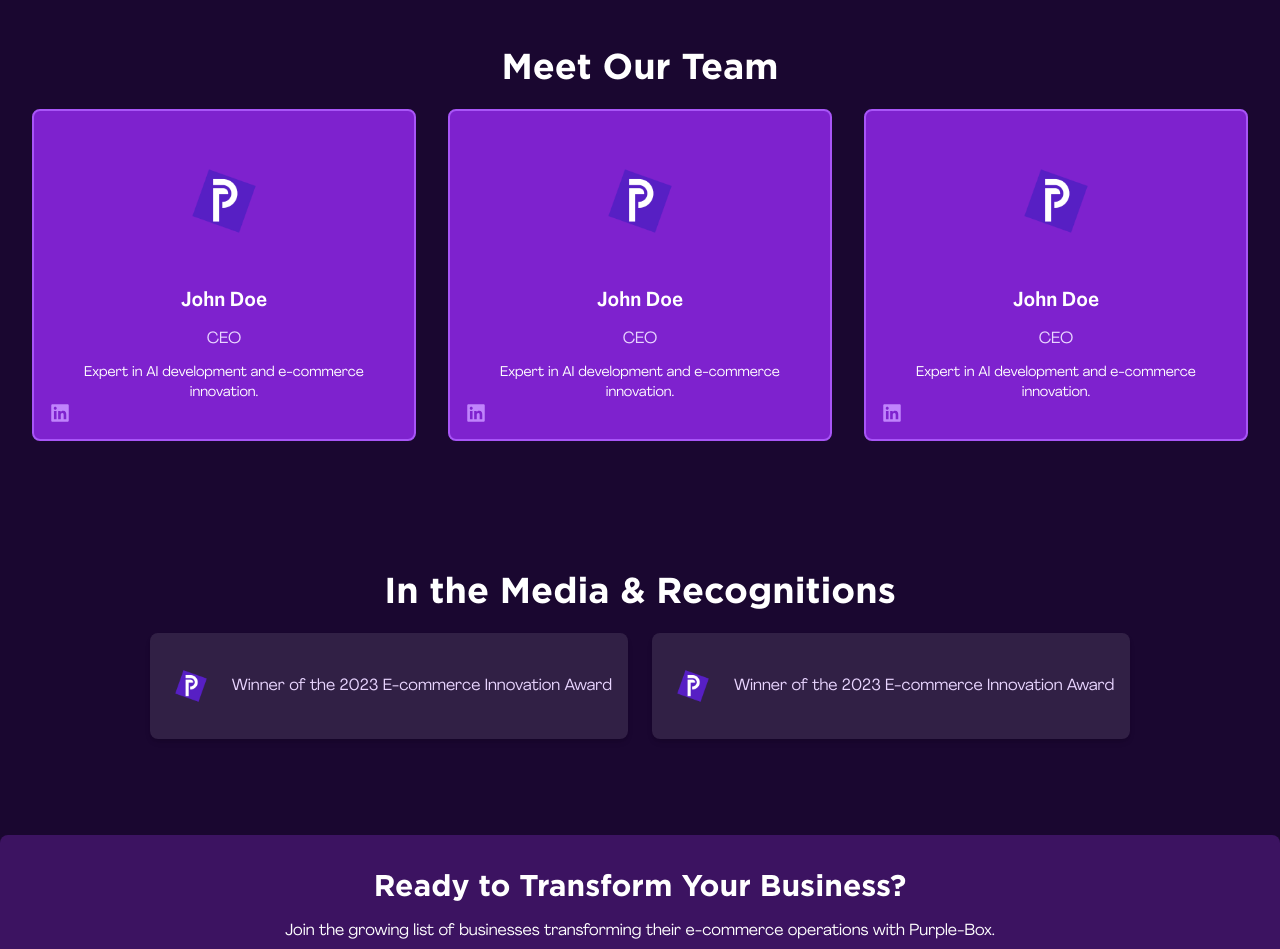
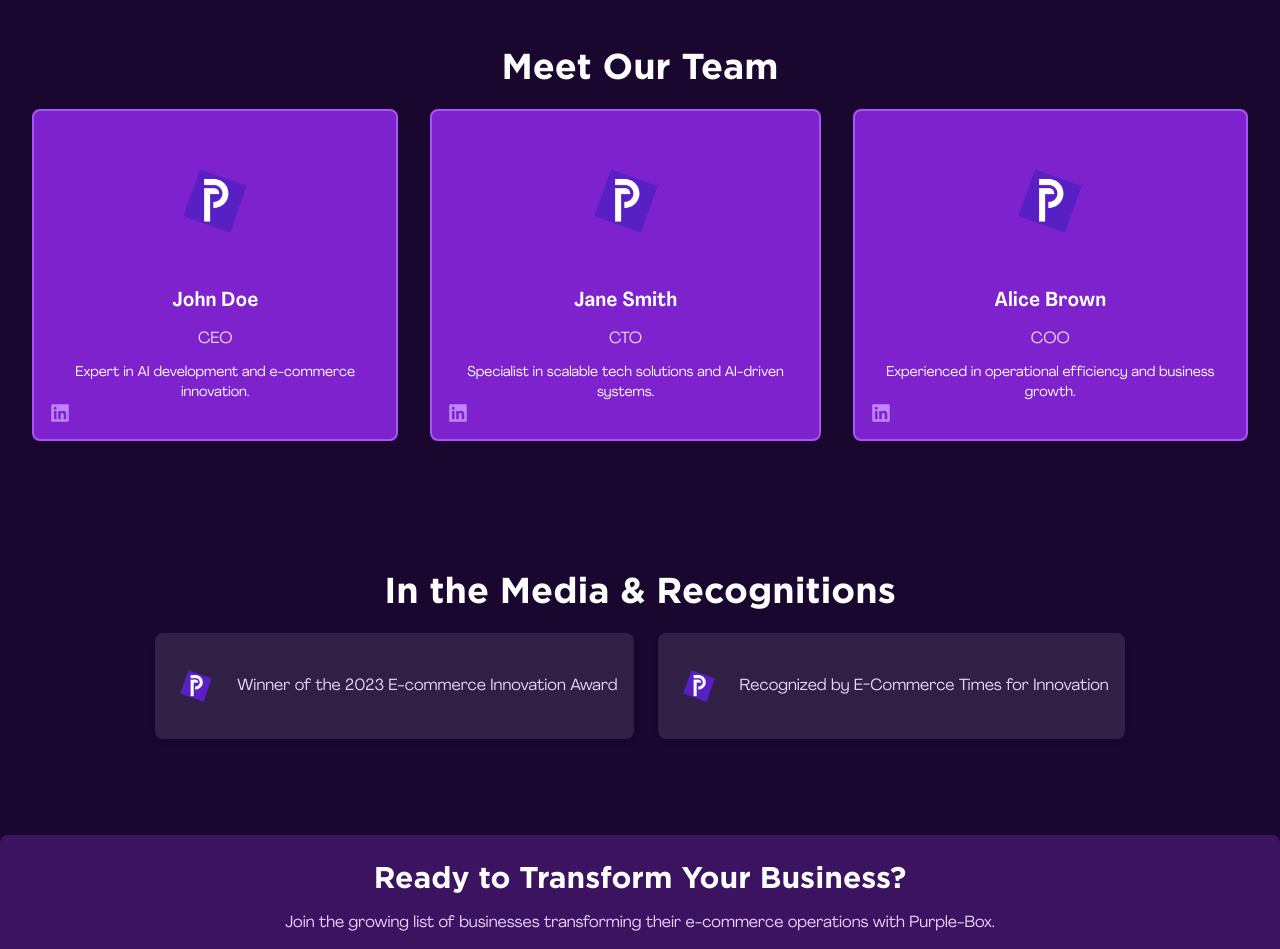
Before and after one commit to VooYee/Purple-Box, a Next.js app: page /about-us in a window 1280 px wide. Shown: the part 1848-2797 px from the top of the page. Built offline with nearby package versions, Linux system fonts and the light colour scheme.

Commit message:
feat: framer motion in about us

```diff
--- a/components/about-us/CallToAction.tsx
+++ b/components/about-us/CallToAction.tsx
@@ -1,16 +1,91 @@
-import React from 'react'
+'use client'
+
+// Library Import
+import React from 'react';
+import { motion, useAnimation } from 'framer-motion';
+import { useInView } from 'react-intersection-observer';
 
 const CallToAction = () => {
+  // Intersection Observer
+  const { ref, inView } = useInView({
+    triggerOnce: true,
+    threshold: 0.2,
+  });
+
+  // Framer Motion Animation Controls
+  const animationControls = useAnimation();
+
+  React.useEffect(() => {
+    if (inView) {
+      animationControls.start('visible');
+    }
+  }, [inView, animationControls]);
+
+  // Variants for animations
+  const containerVariants = {
+    hidden: { opacity: 0, y: 50 },
+    visible: {
+      opacity: 1,
+      y: 0,
+      transition: { duration: 0.8, staggerChildren: 0.2 },
+    },
+  };
+
+  const buttonVariants = {
+    hidden: { opacity: 0, scale: 0.9 },
+    visible: { opacity: 1, scale: 1, transition: { duration: 0.8 } },
+  };
+
   return (
-    <div className="text-center space-y-4 bg-[#3c1361] rounded-lg wrapper shadow-xl">
-      <h2 className="text-3xl font-bold font-gotham">Ready to Transform Your Business?</h2>
-      <p>Join the growing list of businesses transforming their e-commerce operations with Purple-Box.</p>
-      <div className="flex justify-center space-x-4">
-        <a href="/services" className="bg-purple-600 text-white px-4 py-2 rounded hover:bg-purple-700">Explore Our Services</a>
-        <a href="/schedule-demo" className="border border-purple-400 text-purple-400 px-4 py-2 rounded hover:bg-purple-400 hover:text-white">Schedule a Demo</a>
-      </div>
-    </div>
-  )
-}
+    <motion.div
+      ref={ref} // Ref untuk Intersection Observer
+      className="text-center space-y-4 bg-[#3c1361] rounded-lg wrapper shadow-xl p-6"
+      initial="hidden"
+      animate={animationControls}
+      variants={containerVariants}
+    >
+      {/* Animated Title */}
+      <motion.h2
+        className="text-3xl font-bold font-gotham"
+        variants={buttonVariants}
+      >
+        Ready to Transform Your Business?
+      </motion.h2>
 
-export default CallToAction
+      {/* Animated Text */}
+      <motion.p
+        className="text-purple-200"
+        variants={buttonVariants}
+      >
+        Join the growing list of businesses transforming their e-commerce operations with Purple-Box.
+      </motion.p>
+
+      {/* Animated Buttons */}
+      <motion.div
+        className="flex justify-center space-x-4"
+        variants={containerVariants}
+      >
+        <motion.a
+          href="/services"
+          className="bg-purple-600 text-white px-4 py-2 rounded hover:bg-purple-700"
+          variants={buttonVariants}
+          whileHover={{ scale: 1.05 }}
+          whileTap={{ scale: 0.95 }}
+        >
+          Explore Our Services
+        </motion.a>
+        <motion.a
+          href="/schedule-demo"
+          className="border border-purple-400 text-purple-400 px-4 py-2 rounded hover:bg-purple-400 hover:text-white"
+          variants={buttonVariants}
+          whileHover={{ scale: 1.05 }}
+          whileTap={{ scale: 0.95 }}
+        >
+          Schedule a Demo
+        </motion.a>
+      </motion.div>
+    </motion.div>
+  );
+};
+
+export default CallToAction;
--- a/components/about-us/CoreValues.tsx
+++ b/components/about-us/CoreValues.tsx
@@ -1,33 +1,91 @@
+'use client'
+
 // Library Import
-import React from 'react'
+import React from 'react';
+import { motion, useAnimation } from 'framer-motion';
+import { useInView } from 'react-intersection-observer';
 
 // Components Import
-import GradientWrapper from '../GradientWrapper'
+import GradientWrapper from '../GradientWrapper';
 
 const CoreValues = () => {
+  // Intersection Observer
+  const { ref, inView } = useInView({
+    triggerOnce: true,
+    threshold: 0.2,
+  });
+
+  // Framer Motion Animation Controls
+  const animationControls = useAnimation();
+
+  React.useEffect(() => {
+    if (inView) {
+      animationControls.start('visible');
+    }
+  }, [inView, animationControls]);
+
+  // Variants for animations
+  const containerVariants = {
+    hidden: { opacity: 0, y: 50 },
+    visible: {
+      opacity: 1,
+      y: 0,
+      transition: { duration: 0.8, staggerChildren: 0.2 },
+    },
+  };
+
+  const cardVariants = {
+    hidden: { opacity: 0, scale: 0.9 },
+    visible: { opacity: 1, scale: 1, transition: { duration: 0.8 } },
+  };
+
   return (
-    <div className="wrapper space-y-6">
-      <h2 className="text-4xl font-bold text-center font-gotham">Our Core Values</h2>
-      <div className="grid grid-cols-1 sm:grid-cols-2 md:grid-cols-4 gap-6">
+    <motion.div
+      ref={ref} // Ref untuk Intersection Observer
+      className="wrapper space-y-6"
+      initial="hidden"
+      animate={animationControls}
+      variants={containerVariants}
+    >
+      {/* Animated Title */}
+      <motion.h2
+        className="text-4xl font-bold text-center font-gotham"
+        variants={cardVariants}
+      >
+        Our Core Values
+      </motion.h2>
+
+      {/* Animated Core Values Grid */}
+      <motion.div
+        className="grid grid-cols-1 sm:grid-cols-2 md:grid-cols-4 gap-6"
+        variants={containerVariants}
+      >
         {[
-          { title: "Efficient", desc: "We believe in delivering solutions that maximize productivity and reduce overhead." },
-          { title: "Scalable", desc: "Our technology is designed to grow with our clients effortlessly." },
-          { title: "Innovative", desc: "Innovation is at the heart of what we do." },
-          { title: "Empowering", desc: "We empower clients by providing tools that drive success." }
+          { title: 'Efficient', desc: 'We believe in delivering solutions that maximize productivity and reduce overhead.' },
+          { title: 'Scalable', desc: 'Our technology is designed to grow with our clients effortlessly.' },
+          { title: 'Innovative', desc: 'Innovation is at the heart of what we do.' },
+          { title: 'Empowering', desc: 'We empower clients by providing tools that drive success.' },
         ].map((value, index) => (
-          <GradientWrapper
+          <motion.div
             key={index}
-            classNameWrapper='rounded-xl'
-            classNameContent='rounded-xl w-full flex flex-col items-center justify-center p-6 space-y-4 text-center bg-purple-900'
-            useShadow={true}
+            className="rounded-xl"
+            variants={cardVariants}
+            whileHover={{ scale: 1.05 }}
+            whileTap={{ scale: 0.95 }}
           >
-            <h3 className="text-2xl font-semibold">{value.title}</h3>
-            <p className="text-sm text-purple-200">{value.desc}</p>
-          </GradientWrapper>
+            <GradientWrapper
+              classNameWrapper="rounded-xl"
+              classNameContent="rounded-xl w-full flex flex-col items-center justify-center p-6 space-y-4 text-center bg-purple-900"
+              useShadow={true}
+            >
+              <h3 className="text-2xl font-semibold">{value.title}</h3>
+              <p className="text-sm text-purple-200">{value.desc}</p>
+            </GradientWrapper>
+          </motion.div>
         ))}
-      </div>
-    </div>
-  )
-}
+      </motion.div>
+    </motion.div>
+  );
+};
 
-export default CoreValues
+export default CoreValues;
--- a/components/about-us/MediaAndAwards.tsx
+++ b/components/about-us/MediaAndAwards.tsx
@@ -1,26 +1,84 @@
+'use client'
+
 // Library Import
-import React from 'react'
-import Image from 'next/image'
+import React from 'react';
+import Image from 'next/image';
+import { motion, useAnimation } from 'framer-motion';
+import { useInView } from 'react-intersection-observer';
 
 // Assets Import
 import AwardIcon from '@/public/Purple-Box-Logo.png';
 
 const MediaAndAwards = () => {
+  // Intersection Observer
+  const { ref, inView } = useInView({
+    triggerOnce: true,
+    threshold: 0.2,
+  });
+
+  // Framer Motion Animation Controls
+  const animationControls = useAnimation();
+
+  React.useEffect(() => {
+    if (inView) {
+      animationControls.start('visible');
+    }
+  }, [inView, animationControls]);
+
+  // Variants for animations
+  const containerVariants = {
+    hidden: { opacity: 0, y: 50 },
+    visible: {
+      opacity: 1,
+      y: 0,
+      transition: { duration: 0.8, staggerChildren: 0.2 },
+    },
+  };
+
+  const cardVariants = {
+    hidden: { opacity: 0, scale: 0.9 },
+    visible: { opacity: 1, scale: 1, transition: { duration: 0.8 } },
+  };
+
   return (
-    <div className="space-y-6 text-center wrapper">
-        <h2 className="text-4xl font-bold font-gotham">In the Media & Recognitions</h2>
-        <div className="flex justify-center gap-6">
-          {[{ logo: AwardIcon, text: "Winner of the 2023 E-commerce Innovation Award" },
-            { logo: AwardIcon, text: "Winner of the 2023 E-commerce Innovation Award" }
-          ].map((award, index) => (
-            <div key={index} className="p-4 bg-white/10 rounded-lg shadow-md flex items-center space-x-4">
-              <Image src={award.logo} alt="Award Icon" width={50} height={50} />
-              <p className="text-purple-200">{award.text}</p>
-            </div>
-          ))}
-        </div>
-      </div>
-  )
-}
+    <motion.div
+      ref={ref} // Ref untuk Intersection Observer
+      className="space-y-6 text-center wrapper"
+      initial="hidden"
+      animate={animationControls}
+      variants={containerVariants}
+    >
+      {/* Animated Title */}
+      <motion.h2
+        className="text-4xl font-bold font-gotham"
+        variants={cardVariants}
+      >
+        In the Media & Recognitions
+      </motion.h2>
 
-export default MediaAndAwards
+      {/* Animated Awards */}
+      <motion.div
+        className="flex justify-center gap-6"
+        variants={containerVariants}
+      >
+        {[
+          { logo: AwardIcon, text: 'Winner of the 2023 E-commerce Innovation Award' },
+          { logo: AwardIcon, text: 'Recognized by E-Commerce Times for Innovation' },
+        ].map((award, index) => (
+          <motion.div
+            key={index}
+            className="p-4 bg-white/10 rounded-lg shadow-md flex items-center space-x-4"
+            variants={cardVariants}
+            whileHover={{ scale: 1.05 }}
+            whileTap={{ scale: 0.95 }}
+          >
+            <Image src={award.logo} alt="Award Icon" width={50} height={50} />
+            <p className="text-purple-200">{award.text}</p>
+          </motion.div>
+        ))}
+      </motion.div>
+    </motion.div>
+  );
+};
+
+export default MediaAndAwards;
--- a/components/about-us/OurStory.tsx
+++ b/components/about-us/OurStory.tsx
@@ -1,19 +1,79 @@
+'use client'
+
 // Library Import
-import React from 'react'
-import Image from 'next/image'
+import React from 'react';
+import Image from 'next/image';
+import { motion, useAnimation } from 'framer-motion';
+import { useInView } from 'react-intersection-observer';
 
 // Assets Import
-import TempImg from '@/public/Purple-Box-Logo.png'
+import TempImg from '@/public/Purple-Box-Logo.png';
 
 const OurStory = () => {
+  // Intersection Observer
+  const { ref, inView } = useInView({
+    triggerOnce: true,
+    threshold: 0.2,
+  });
+
+  // Framer Motion Animation Controls
+  const animationControls = useAnimation();
+
+  React.useEffect(() => {
+    if (inView) {
+      animationControls.start('visible');
+    }
+  }, [inView, animationControls]);
+
+  // Variants for animations
+  const containerVariants = {
+    hidden: { opacity: 0, y: 50 },
+    visible: {
+      opacity: 1,
+      y: 0,
+      transition: { duration: 0.8, staggerChildren: 0.2 },
+    },
+  };
+
+  const textVariants = {
+    hidden: { opacity: 0, x: -30 },
+    visible: { opacity: 1, x: 0, transition: { duration: 0.8 } },
+  };
+
+  const imageVariants = {
+    hidden: { opacity: 0, x: 30 },
+    visible: { opacity: 1, x: 0, transition: { duration: 0.8 } },
+  };
+
   return (
-    <div className=" wrapper text-center space-y-6">
-      <h2 className="text-4xl font-gotham font-bold text-center">Our <span className='text-gradient'>Story</span></h2>
+    <motion.div
+      ref={ref} // Ref untuk Intersection Observer
+      className="wrapper text-center space-y-6"
+      initial="hidden"
+      animate={animationControls}
+      variants={containerVariants}
+    >
+      {/* Animated Title */}
+      <motion.h2
+        className="text-4xl font-gotham font-bold text-center"
+        variants={textVariants}
+      >
+        Our <span className="text-gradient">Story</span>
+      </motion.h2>
+
+      {/* Animated Content */}
       <div className="space-y-4">
-        <div className='w-full flex justify-between gap-x-12 items-center'>
-          <p className='max-w-2xl text-start'>
+        <motion.div
+          className="w-full flex justify-between gap-x-12 items-center"
+          variants={containerVariants}
+        >
+          <motion.p
+            className="max-w-2xl text-start"
+            variants={textVariants}
+          >
             Purple-Box was born out of a desire to simplify and enhance e-commerce operations for businesses of all sizes. Our founders, a group of passionate AI developers and e-commerce veterans, recognized a common challenge: the need for smart, automated solutions to handle customer acquisition and support in a digital-first world.
-          </p>
+          </motion.p>
+          <motion.div variants={imageVariants}>
             <Image
               src={TempImg}
               alt="Purple Box Logo"
@@ -21,8 +81,14 @@ const OurStory = () => {
               height={250}
               className="rounded-full"
             />
-        </div>
-        <div className='w-full flex justify-between gap-x-12 items-center'>
+          </motion.div>
+        </motion.div>
+
+        <motion.div
+          className="w-full flex justify-between gap-x-12 items-center"
+          variants={containerVariants}
+        >
+          <motion.div variants={imageVariants}>
             <Image
               src={TempImg}
               alt="Purple Box Logo"
@@ -30,13 +96,17 @@ const OurStory = () => {
               height={250}
               className="rounded-full"
             />
-          <p className='max-w-2xl text-end'>
+          </motion.div>
+          <motion.p
+            className="max-w-2xl text-end"
+            variants={textVariants}
+          >
             Since our inception, we have grown from a small startup into a leading AI solutions provider, trusted by businesses across Europe and North America. With every step forward, we’ve expanded our capabilities, refined our technology, and continued to innovate to meet the evolving needs of our clients.
-          </p>
+          </motion.p>
+        </motion.div>
       </div>
-      </div>
-    </div>
-  )
-}
+    </motion.div>
+  );
+};
 
-export default OurStory
+export default OurStory;
--- a/components/about-us/TeamIntroduction.tsx
+++ b/components/about-us/TeamIntroduction.tsx
@@ -1,33 +1,99 @@
+'use client'
+
 // Library Import
-import React from 'react'
-import Image from 'next/image'
+import React from 'react';
+import Image from 'next/image';
+import { motion, useAnimation } from 'framer-motion';
+import { useInView } from 'react-intersection-observer';
 
 // Asset Import
-import TempImg from '@/public/Purple-Box-Logo.png'
+import TempImg from '@/public/Purple-Box-Logo.png';
 
 // Icon Import
 import { FaLinkedin } from 'react-icons/fa';
 
 const TeamIntroduction = () => {
+  // Intersection Observer
+  const { ref, inView } = useInView({
+    triggerOnce: true,
+    threshold: 0.2,
+  });
+
+  // Framer Motion Animation Controls
+  const animationControls = useAnimation();
+
+  React.useEffect(() => {
+    if (inView) {
+      animationControls.start('visible');
+    }
+  }, [inView, animationControls]);
+
+  // Variants for animations
+  const containerVariants = {
+    hidden: { opacity: 0, y: 50 },
+    visible: {
+      opacity: 1,
+      y: 0,
+      transition: { duration: 0.8, staggerChildren: 0.2 },
+    },
+  };
+
+  const cardVariants = {
+    hidden: { opacity: 0, scale: 0.9 },
+    visible: { opacity: 1, scale: 1, transition: { duration: 0.8 } },
+  };
+
   return (
-    <div className="wrapper space-y-6">
-        <h2 className="text-4xl font-bold text-center font-gotham">Meet Our Team</h2>
-        <div className="flex justify-center gap-8">
-          {[{ name: "John Doe", title: "CEO", bio: "Expert in AI development and e-commerce innovation." },
-            { name: "John Doe", title: "CEO", bio: "Expert in AI development and e-commerce innovation." },
-            { name: "John Doe", title: "CEO", bio: "Expert in AI development and e-commerce innovation." }
-          ].map((member, index) => (
-            <div key={index} className="text-center space-y-3 rounded-lg border-2 border-purple-500 bg-purple-700 p-4">
-              <Image src={TempImg} alt={member.name} className="rounded-full mx-auto" width={100} height={100} />
-              <h3 className="text-xl font-semibold">{member.name}</h3>
-              <p className="text-purple-200">{member.title}</p>
-              <p className="text-sm">{member.bio}</p>
-              <a href="#" className="text-purple-400 mt-4 hover:text-purple-500"><FaLinkedin size={20} /></a>
-            </div>
-          ))}
-        </div>
-      </div>
-  )
-}
+    <motion.div
+      ref={ref} // Ref untuk Intersection Observer
+      className="wrapper space-y-6"
+      initial="hidden"
+      animate={animationControls}
+      variants={containerVariants}
+    >
+      {/* Animated Title */}
+      <motion.h2
+        className="text-4xl font-bold text-center font-gotham"
+        variants={cardVariants}
+      >
+        Meet Our Team
+      </motion.h2>
 
-export default TeamIntroduction
+      {/* Animated Team Cards */}
+      <motion.div
+        className="flex justify-center gap-8"
+        variants={containerVariants}
+      >
+        {[
+          { name: 'John Doe', title: 'CEO', bio: 'Expert in AI development and e-commerce innovation.' },
+          { name: 'Jane Smith', title: 'CTO', bio: 'Specialist in scalable tech solutions and AI-driven systems.' },
+          { name: 'Alice Brown', title: 'COO', bio: 'Experienced in operational efficiency and business growth.' },
+        ].map((member, index) => (
+          <motion.div
+            key={index}
+            className="text-center space-y-3 rounded-lg border-2 border-purple-500 bg-purple-700 p-4"
+            variants={cardVariants}
+            whileHover={{ scale: 1.05 }}
+            whileTap={{ scale: 0.95 }}
+          >
+            <Image
+              src={TempImg}
+              alt={member.name}
+              className="rounded-full mx-auto"
+              width={100}
+              height={100}
+            />
+            <h3 className="text-xl font-semibold">{member.name}</h3>
+            <p className="text-purple-200">{member.title}</p>
+            <p className="text-sm">{member.bio}</p>
+            <a href="#" className="text-purple-400 mt-4 hover:text-purple-500">
+              <FaLinkedin size={20} />
+            </a>
+          </motion.div>
+        ))}
+      </motion.div>
+    </motion.div>
+  );
+};
+
+export default TeamIntroduction;
--- a/components/about-us/VisionAndMission.tsx
+++ b/components/about-us/VisionAndMission.tsx
@@ -1,22 +1,91 @@
-import React from 'react'
+'use client'
+
+import React from 'react';
+import { motion, useAnimation } from 'framer-motion';
+import { useInView } from 'react-intersection-observer';
 
 const VisionAndMission = () => {
+  // Intersection Observer
+  const { ref, inView } = useInView({
+    triggerOnce: true,
+    threshold: 0.2,
+  });
+
+  // Framer Motion Animation Controls
+  const animationControls = useAnimation();
+
+  React.useEffect(() => {
+    if (inView) {
+      animationControls.start('visible');
+    }
+  }, [inView, animationControls]);
+
+  // Variants for animations
+  const containerVariants = {
+    hidden: { opacity: 0, y: 50 },
+    visible: {
+      opacity: 1,
+      y: 0,
+      transition: { duration: 0.8, staggerChildren: 0.2 },
+    },
+  };
+
+  const textVariants = {
+    hidden: { opacity: 0, y: -30 },
+    visible: { opacity: 1, y: 0, transition: { duration: 0.8 } },
+  };
+
+  const dividerVariants = {
+    hidden: { scaleX: 0 },
+    visible: { scaleX: 1, transition: { duration: 0.8, ease: 'easeOut' } },
+  };
+
   return (
-    <div className="wrapper mt-[120px] text-center space-y-8 ">
-      <h2 className="text-4xl font-bold font-gotham">Our Vision and Mission</h2>
-      <div className='shadow-royal-purple'>
+    <motion.div
+      ref={ref} // Ref untuk Intersection Observer
+      className="wrapper mt-[120px] text-center space-y-8"
+      initial="hidden"
+      animate={animationControls}
+      variants={containerVariants}
+    >
+      {/* Animated Title */}
+      <motion.h2
+        className="text-4xl font-bold font-gotham"
+        variants={textVariants}
+      >
+        Our Vision and Mission
+      </motion.h2>
+
+      {/* Animated Vision Statement */}
+      <motion.div
+        className="shadow-royal-purple"
+        variants={textVariants}
+      >
         <p className="text-2xl italic bg-gradient-to-r from-purple-400 to-purple-600 p-4 rounded-lg">
           "To revolutionize e-commerce with AI, empowering businesses to innovate and grow with scalable, efficient, and cutting-edge solutions."
         </p>
-      </div>
-      <div className='w-full flex flex-col gap-y-4 items-center'>
-        <p className="max-w-2xl mx-auto font-agrandir">
+      </motion.div>
+
+      {/* Animated Mission Section */}
+      <motion.div
+        className="w-full flex flex-col gap-y-4 items-center"
+        variants={containerVariants}
+      >
+        <motion.p
+          className="max-w-2xl mx-auto font-agrandir"
+          variants={textVariants}
+        >
           Our mission is to enable small to medium-sized e-commerce businesses to optimize client acquisition and management using AI technology. We aim to enhance operational efficiency, drive sustainable growth, and ensure exceptional customer support experiences.
-        </p>
-        <div className='w-[250px] bg-white h-[1px] rounded-full' />
-      </div>
-    </div>
-  )
-}
+        </motion.p>
 
-export default VisionAndMission
+        {/* Animated Divider */}
+        <motion.div
+          className="w-[250px] bg-white h-[1px] rounded-full"
+          variants={dividerVariants}
+        />
+      </motion.div>
+    </motion.div>
+  );
+};
+
+export default VisionAndMission;
```
Lines whose indentation alone changed are shown as unchanged.
